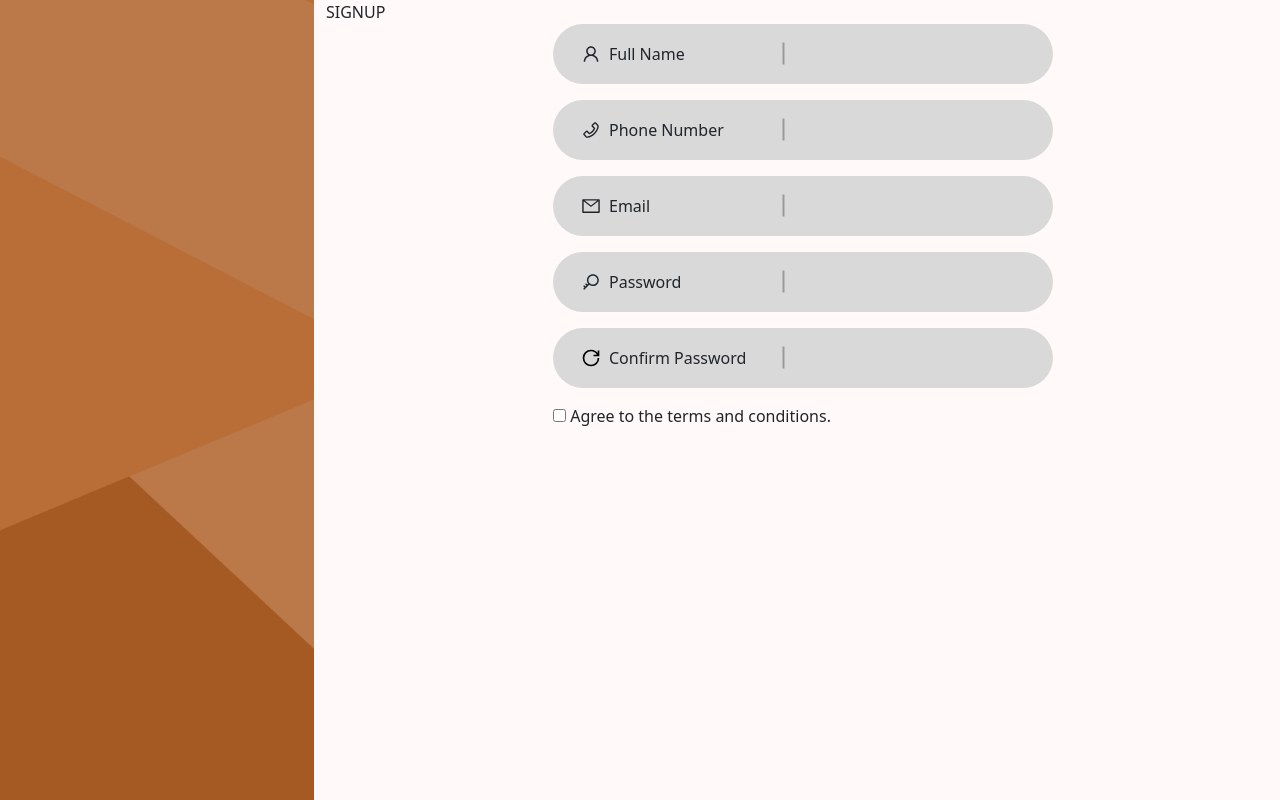
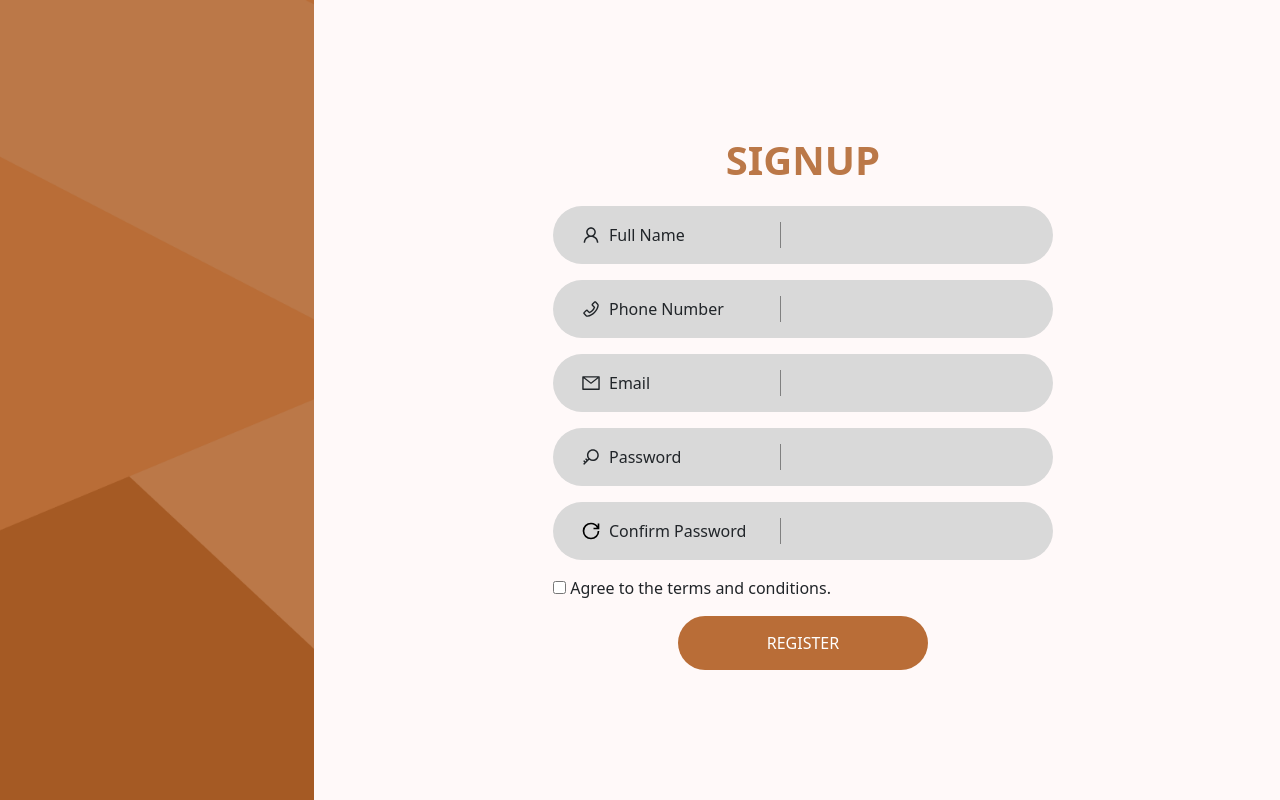
Before and after one commit to M-Muhammad-Faraz/antiproxy, a React (Create React App) app: page /teacher-register in a window 1280 px wide. Built offline with nearby package versions, Linux system fonts and the light colour scheme.

Commit message:
Finished Teacher Login

```diff
--- a/src/components/teacher/TeacherSignupField.js
+++ b/src/components/teacher/TeacherSignupField.js
@@ -8,10 +8,10 @@ const TeacherSignupField = ({ title, icon }) => {
         {icon}
         <label>{title}</label>
       </div>
-      <div className={classes.line + " col-1 align-items-center"}>
-        <AiOutlineLine size={28} color={"#999999"} />
+      <div className="col-7 d-flex align-items-center">
+        <div className={classes.line + " me-1"}></div>
+        <input type="text" className={classes.inp} />
       </div>
-      <input type="text" className={"col-6 " + classes.inp} />
     </div>
   );
 };
--- a/src/components/teacher/TeacherSignupField.module.css
+++ b/src/components/teacher/TeacherSignupField.module.css
@@ -1,13 +1,14 @@
 .customInput {
   background-color: #d9d9d9;
-  max-width: 500px;
   margin: auto;
   border-radius: 50px;
+  width: 500px;
 }
-.line {
-  transform: rotateZ(1.57rad) translateX(-7px);
-}
+
 .inp {
   background-color: #d9d9d9;
   border: none;
+  padding-left: 10px;
+  border-left: 1px solid grey;
+  outline: none;
 }
--- a/src/pages/teacher/TeacherSignup.js
+++ b/src/pages/teacher/TeacherSignup.js
@@ -19,8 +19,8 @@ const TeacherSignup = () => {
   return (
     <div className="row">
       <div className={"col-3 " + classes.side}></div>
-      <div className="col-9">
-        <div>SIGNUP</div>
+      <div className="col-9 d-flex align-items-center justify-content-center flex-column">
+        <div className={"mb-3 " + classes.heading1}>SIGNUP</div>
         <form>
           <TeacherSignupField
             title={"Full Name"}
@@ -48,6 +48,7 @@ const TeacherSignup = () => {
               Agree to the <span>terms and conditions</span>.
             </label>
           </div>
+          <div className={classes.customBtn + " mt-3"}>REGISTER</div>
         </form>
       </div>
     </div>
--- a/src/pages/teacher/TeacherSignup.module.css
+++ b/src/pages/teacher/TeacherSignup.module.css
@@ -9,3 +9,19 @@
   max-width: 500px;
   margin: auto;
 }
+
+.customBtn {
+  margin: auto;
+  width: 250px;
+  text-align: center;
+  padding: 15px;
+  background-color: #b96d37;
+  color: white;
+  border-radius: 50px;
+}
+.heading1 {
+  font-weight: 600;
+  font-size: 40px;
+
+  color: #bb7848;
+}
```
